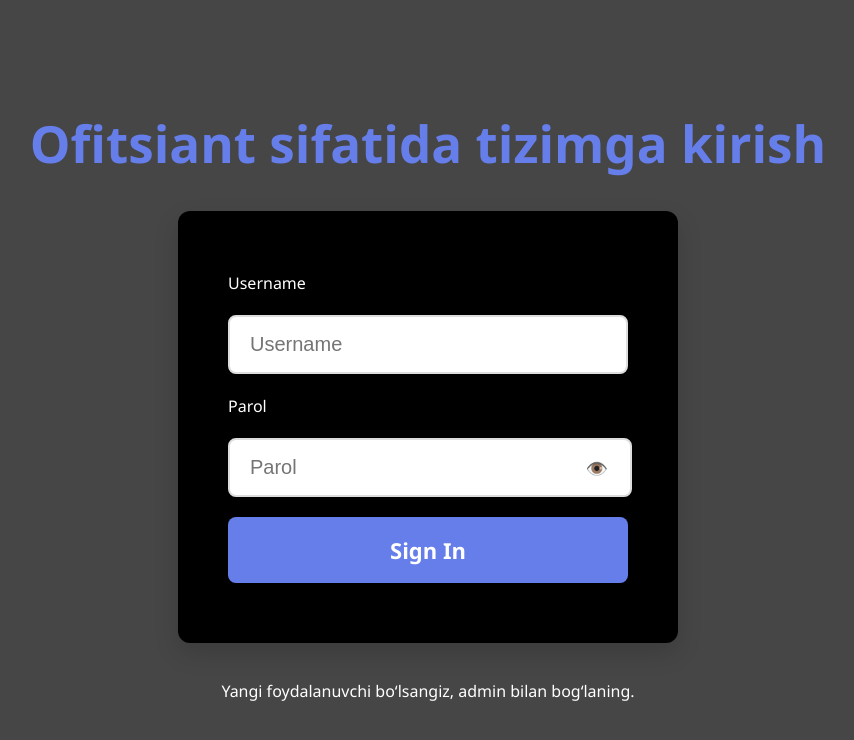
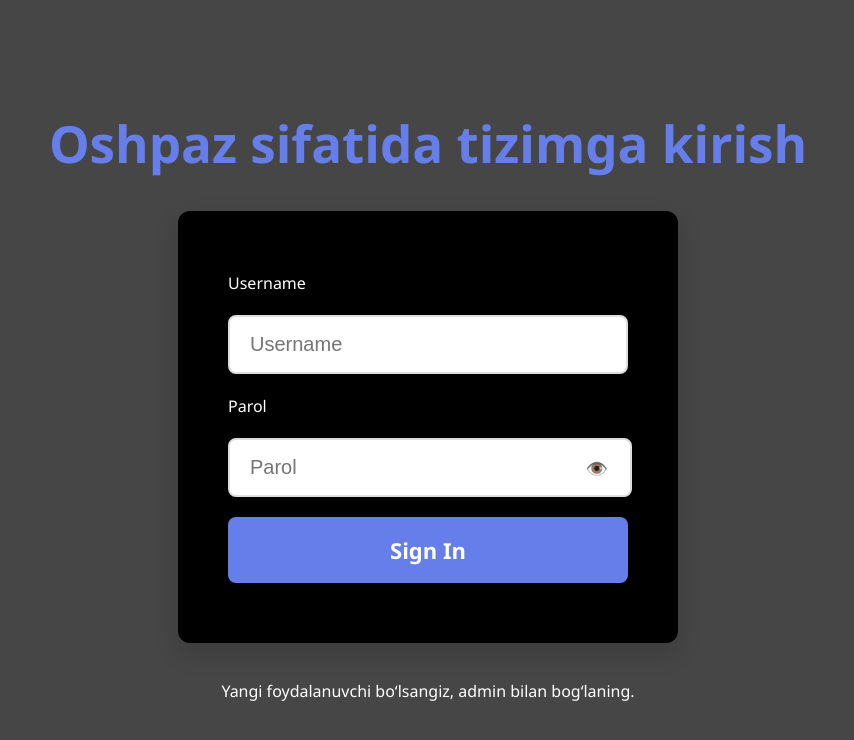
Before and after one commit to alibek517/kitchen-panel, a React (Vite) app: page /login in a window 1280 px wide. Shown: the top 740 px of the page, without its empty margins (212-1066 px from the left). Built offline with nearby package versions, Linux system fonts and the light colour scheme.

Commit message:
first commit

```diff
--- a/src/pages/SingIn.jsx
+++ b/src/pages/SingIn.jsx
@@ -45,7 +45,7 @@ const SignIn = () => {
 
   return (
     <div className="signin-container">
-      <h1 className="kirish">Ofitsiant sifatida tizimga kirish</h1>
+      <h1 className="kirish">Oshpaz sifatida tizimga kirish</h1>
       <form onSubmit={handleSignIn}>
         <label htmlFor="username">Username</label>
         <input
```
